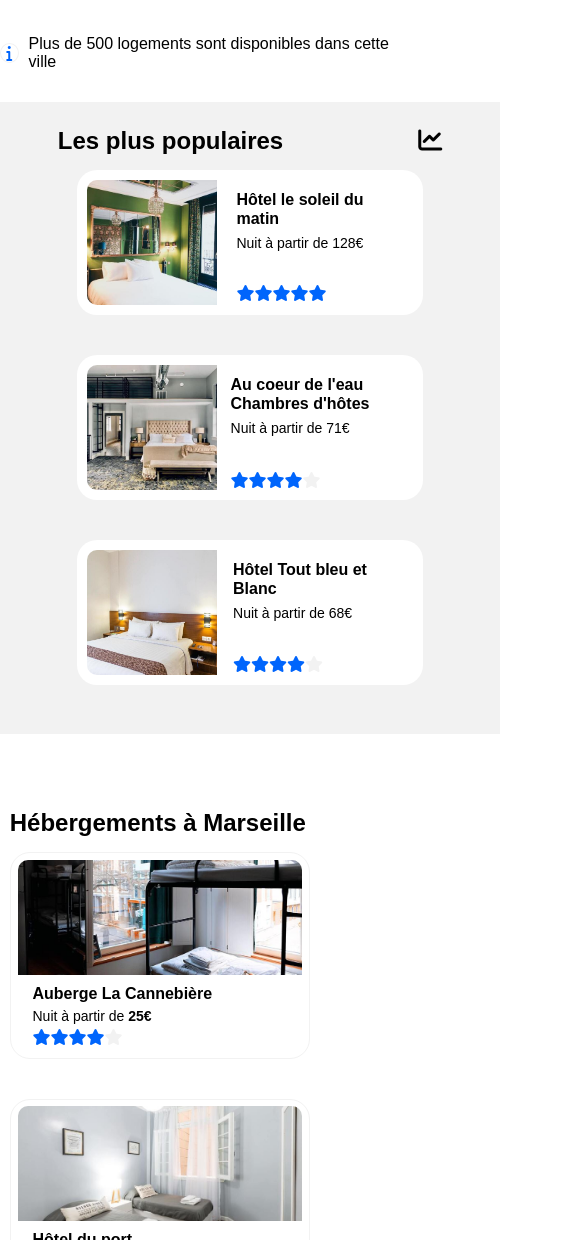
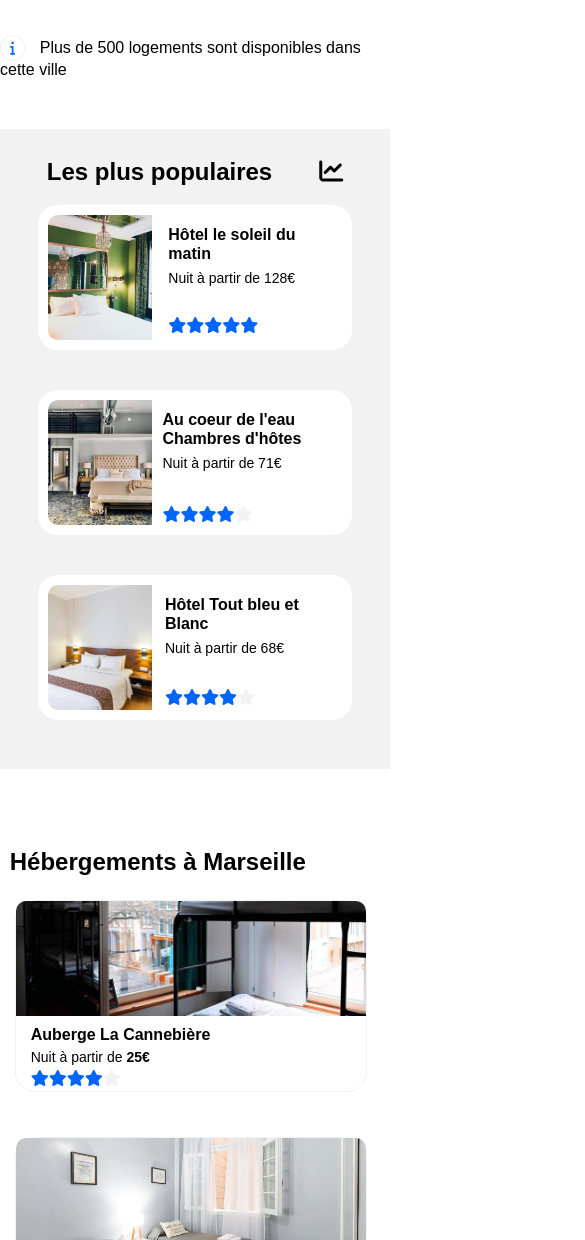
Before and after one commit to Gl4ss47/Booki, a plain HTML site: page Booki/index.html in a window 390 px wide. Shown: the part 760-2000 px from the top of the page, 585 px wide, since content can reach past the window. Drawn offline with Linux system fonts and the light colour scheme; a web font is replaced by a local one.

Commit message:
Add files via upload

```diff
--- a/Booki/index.html
+++ b/Booki/index.html
@@ -75,14 +75,14 @@
         </div>
     </div>
     <!--nombre_logements-->
-    <span class="nombre_logement">
-          <div class="icon_info"><i class="fa-solid fa-info"></i></div>
-            Plus de 500 logements sont disponibles dans cette ville
-    </span>
+    <div class="nombre_logement">
+           <i class="fa-solid fa-info"></i>
+           <p>Plus de 500 logements sont disponibles dans cette ville</p>
+    </div>
     <!--Hébergements-->
     <section id="hebergement">
         <div class="hebergement_marseille">
-            <h1>Hébergements à Marseille</h1>
+            <h2>Hébergements à Marseille</h2>
           <div class="proposition">
               <a href="#">
                   <div class="box">
@@ -189,7 +189,7 @@
     <!--toptendance-->
     <div class="populaire">
         <div class="titre_populaire">
-            <h1>Les plus populaires</h1>
+            <h2>Les plus populaires</h2>
             <div class="icon_up"><i class="fa-solid fa-chart-line"></i></div>
         </div>
         <div class="hebergement_populaire">
--- a/Booki/style.css
+++ b/Booki/style.css
@@ -3,7 +3,7 @@
     src: url('static/Raleway-Regular.ttf');
 }
 *{
-    font-family: 'Raleway', Arial, Verdana, sans-serif;
+    font-family: 'Raleway', Arial, sans-serif;
     box-sizing: border-box;
     list-style-type: none;
     text-decoration: none;
@@ -140,23 +140,19 @@ button{
     background-color: rgb(0, 101, 252);
 }
 /*info*/
+.nombre_logement .fa-solid{
+    color: rgb(0, 101, 252);
+    font-size: 14px;
+    padding: 5px 9px 5px 9px;
+    border: solid 1px rgb(242, 242, 242);
+    border-radius: 50%;
+    margin-right: 10px;
+  }
+.nombre_logement p {
+    display: inline;
+  }
 .nombre_logement{
-    display: flex;
-    flex-direction: row;
-    align-items: center;
-    margin-bottom: 30px;
-}
-.icon_info{
-    height: 20px;
-    width: 20px;
-    background-color: white;
-    border: 1px solid rgb(242, 242, 242);
-    border-radius: 50%;
-    display: flex;
-    align-items: center;
-    justify-content: center;
-    margin-right: 10px;
-    color: rgb(0, 101, 252);
+    margin-bottom: 50px;
 }
 /*hebergement*/
 
@@ -187,7 +183,7 @@ button{
     max-width: 900px;
     margin-right: 50px;
 }
-.hebergement_marseille h1{
+.hebergement_marseille h2{
     font-size: 24px;
 }
 .proposition{
@@ -202,7 +198,7 @@ button{
     border: 1px solid rgb(242, 242, 242);
     border-radius: 20px;
     padding: 2.25% 2.25% 2.5% 2.25%;
-    margin: 1.4% 1.4% 40px 1.4%;
+    margin: 1.4% 1.4% 0% 1.4%;
     width: 247px;
 }
 .photo_hebergement{
@@ -233,6 +229,7 @@ button{
 .hebergement_marseille a{
     color: black;
     text-decoration: none;
+    margin-bottom: 40px;
 }
 .contenu h3{
     margin: 5px 0px 5px 10px;
@@ -287,7 +284,7 @@ button{
     color: black;
     text-decoration: none;
 }
-.populaire h1{
+.populaire h2{
     font-size: 24px;
 }
 .populaire{
@@ -451,7 +448,8 @@ nav a:hover{
     display: none;
 }
 form{
-    width: 400px;
+    width: auto;
+    border: none;
 }
 .fa-location-dot{
     width: 60px;
@@ -463,8 +461,8 @@ form{
     border: none;
 }
 .search{
-    border: none;
-    width: 300px;
+    border: 1px solid rgb(242, 242, 242);
+    max-width: 300px;
 }
 /**filtre**/
 #filtres{
@@ -476,44 +474,70 @@ form{
     flex-direction: column-reverse;
     width: 100%;
 }
-.populaire{
-    border-radius: 0;
-    width: 500px;
-    margin-bottom: 50px;
-}
 .hebergement_marseille{
     margin-right: 0px;
     background-color: rgb(255, 255, 255);
 }
 .proposition{
     flex-direction: column;
+    width: 95%;
+    align-content: center;
+    flex-wrap: nowrap;
 }
 .box{
-    width: 500px;
-    margin: 0px 0px 40px 0px;
+    width: 100%;
+    padding: 0;
 }
 .photo_hebergement{
     width: 100%;
     margin: 0px;
 }
+.afficher_plus h2{
+    font-size: 18px;
+
+}
+/**Populaire**/
+.box_populaire{
+    align-items: flex-start;
+    width: 70%;
+    box-sizing: content-box;
+}
+.populaire{
+    border-radius: 0;
+    max-width: 100%;
+    margin-bottom: 50px;
+}
+.populaire a{
+    display: flex;
+    justify-content: center;
+}
+.hebergement_populaire{
+    width: 100%;
+}
+.image_populaire{
+    width: 40%;
+}
 /**activité**/
 .activité_box{
     flex-direction: column;
-    align-items: center;
+    margin-left: 5%;
+}
+#activité a {
+    width: 95%;
 }
 #activité h2{
     margin-left: 50px;
 }
 .activité_card_1,.activité_card_3{
-    width: 500px;
+    width: 100%;
     margin-bottom: 25px;
     height: 200px;
 }
 .activité_card_2,.activité_card_4{
-    width: 500px;
+    width: 100%;
 }
 .activité_card_2-1, .activité_card_2-2, .activité_card_4-1, .activité_card_4-2{
-    width: 500px;
+    width: 100%;
     margin-bottom: 25px;
     height: 200px;
 }
@@ -521,12 +545,13 @@ form{
 footer{
     flex-direction: column;
     align-items: flex-start;
+    width: 100%;
 }
 footer h2,li{
     margin-left: 25px;
 }
 }
-@media (max-width: 991px)
+@media (min-width: 768px) and (max-width: 991px)
 {
 /**hebergement**/
 #hebergement{
@@ -578,3 +603,21 @@ footer ul{
     padding-left: 0px;
 }
 }
+@media (min-width: 992px) and (max-width: 1440px)
+{
+.activité_card_1, .activité_card_3{
+    width: 100%;
+}
+.activité_box a{
+    width: 21%;
+}
+.activité_card_2, .activité_card_4{
+    width: 21%;
+}
+.activité_card_2 a, .activité_card_4 a{
+    width: 100%;
+}
+.activité_card_2-1{
+    width: 100%;
+}
+}
```
